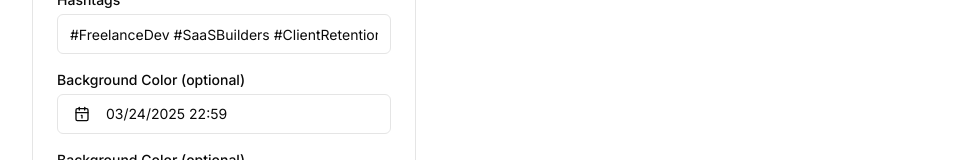
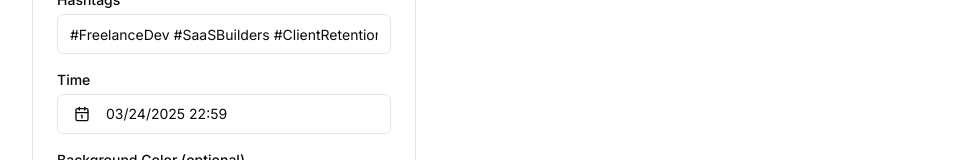
Before and after one commit to Tamjid-Mostafa/snapmytweet, a Next.js app: page / in a window 1280 px wide. Shown: the part 379-539 px from the top of the page, without its empty margins (96-1050 px from the left). Built offline with nearby package versions, Linux system fonts and the light colour scheme.

Commit message:
Update label text for timestamp in EditorPanel component

```diff
--- a/src/components/EditorPanel.tsx
+++ b/src/components/EditorPanel.tsx
@@ -30,7 +30,7 @@ export default function EditorPanel({ tweetData, setTweetData }: any) {
         ))}
         <div>
           <Label className="block text-sm font-medium mb-1">
-            Background Color (optional)
+            Time
           </Label>
           <DateTimePicker24h
             value={tweetData.timestamp}
```
